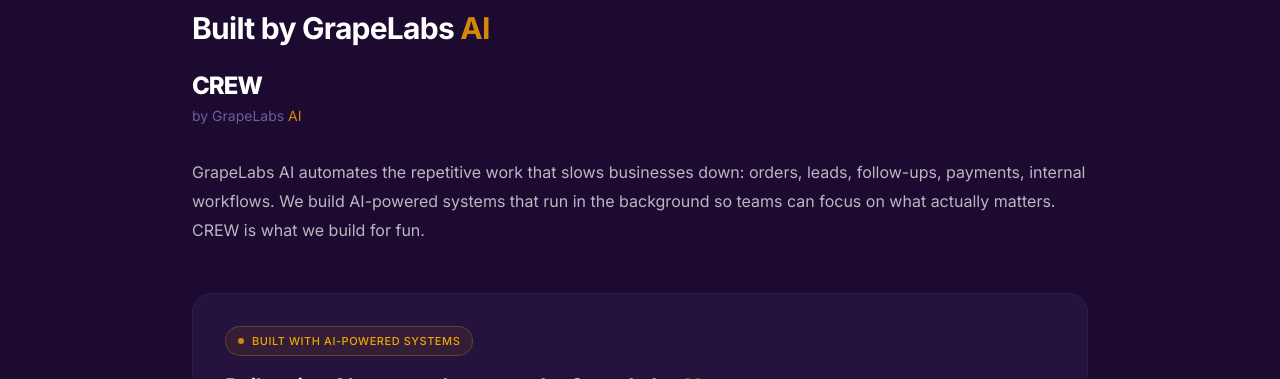
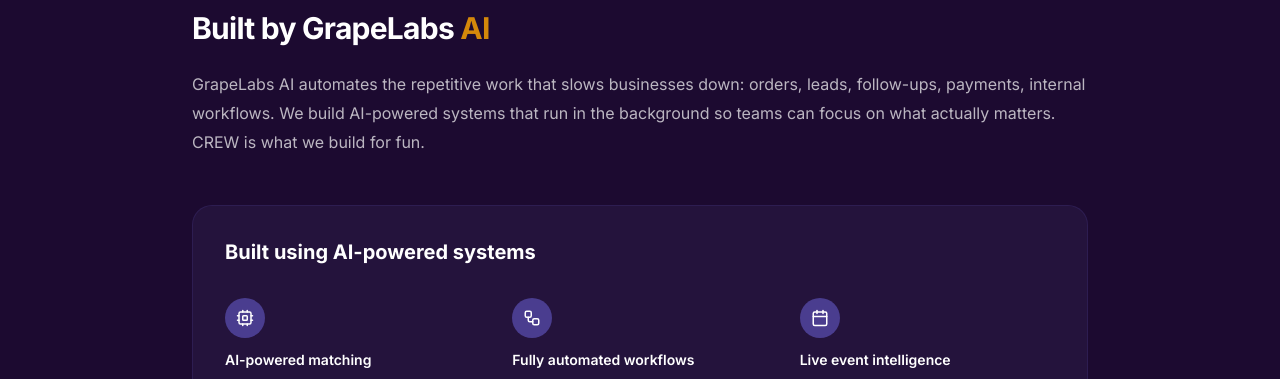
Before and after one commit to kritikachoudhury2/Crew-2.0, a React (Create React App) app in the folder crew-final/frontend/: page /about in a window 1280 px wide. Shown: the part 573-952 px from the top of the page. Built offline with nearby package versions, Linux system fonts and the light colour scheme; no server answers; the HTML template or start-up script is replaced by a standard one.

Commit message:
Update About.js

```diff
--- a/crew-final/frontend/src/pages/About.js
+++ b/crew-final/frontend/src/pages/About.js
@@ -15,21 +15,13 @@ export default function About() {
           </p>
 
           <h2 className="font-inter font-bold text-2xl sm:text-3xl text-white tracking-tight mb-6">Built by GrapeLabs <span style={{ color: '#D4880A' }}>AI</span></h2>
-          <a href="https://www.grapelabs.in" target="_blank" rel="noopener noreferrer" className="inline-flex flex-col leading-none gap-1 mb-8" data-testid="about-grape-logo">
-            <span className="font-inter font-[800] text-2xl tracking-tight text-white" style={{ letterSpacing: '-1px' }}>CREW</span>
-            <span className="font-inter font-normal text-sm" style={{ color: '#6B5FA0' }}>by GrapeLabs <span style={{ color: '#D4880A' }}>AI</span></span>
-          </a>
 
           <p className="font-inter text-base mb-12" style={{ color: 'rgba(255,255,255,0.7)', lineHeight: 1.8 }}>
             GrapeLabs AI automates the repetitive work that slows businesses down: orders, leads, follow-ups, payments, internal workflows. We build AI-powered systems that run in the background so teams can focus on what actually matters. CREW is what we build for fun.
           </p>
 
           <div className="rounded-[20px] p-8 border mb-12" style={{ background: 'rgba(42,26,69,0.60)', borderColor: 'rgba(74,61,143,0.25)' }}>
-            <span className="inline-flex items-center gap-2 px-3 py-1.5 rounded-pill font-inter font-medium text-[11px] uppercase tracking-wider mb-4"
-              style={{ color: '#F0A500', background: 'rgba(240,165,0,0.08)', border: '1px solid rgba(240,165,0,0.25)' }}>
-              <span className="w-1.5 h-1.5 rounded-full bg-amber-brand" /> BUILT WITH AI-POWERED SYSTEMS
-            </span>
-            <h3 className="font-inter font-bold text-xl text-white mb-8">Built using AI-powered systems by GrapeLabs <span style={{ color: '#D4880A' }}>AI</span></h3>
+            <h3 className="font-inter font-bold text-xl text-white mb-8">Built using AI-powered systems</h3>
             <div className="grid grid-cols-1 md:grid-cols-3 gap-8">
               <div>
                 <div className="w-10 h-10 rounded-full flex items-center justify-center mb-3" style={{ background: '#4A3D8F' }}>
```
